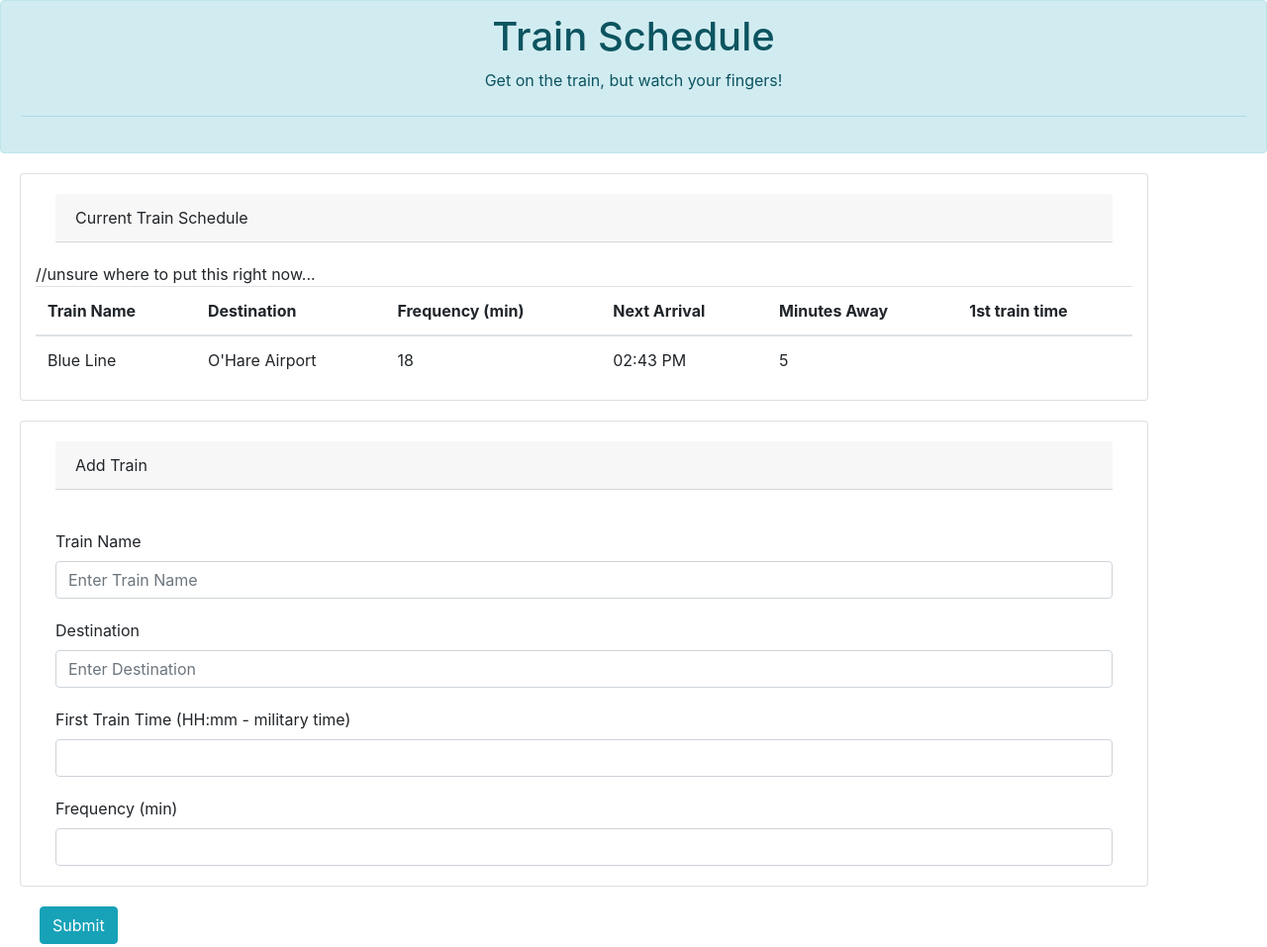
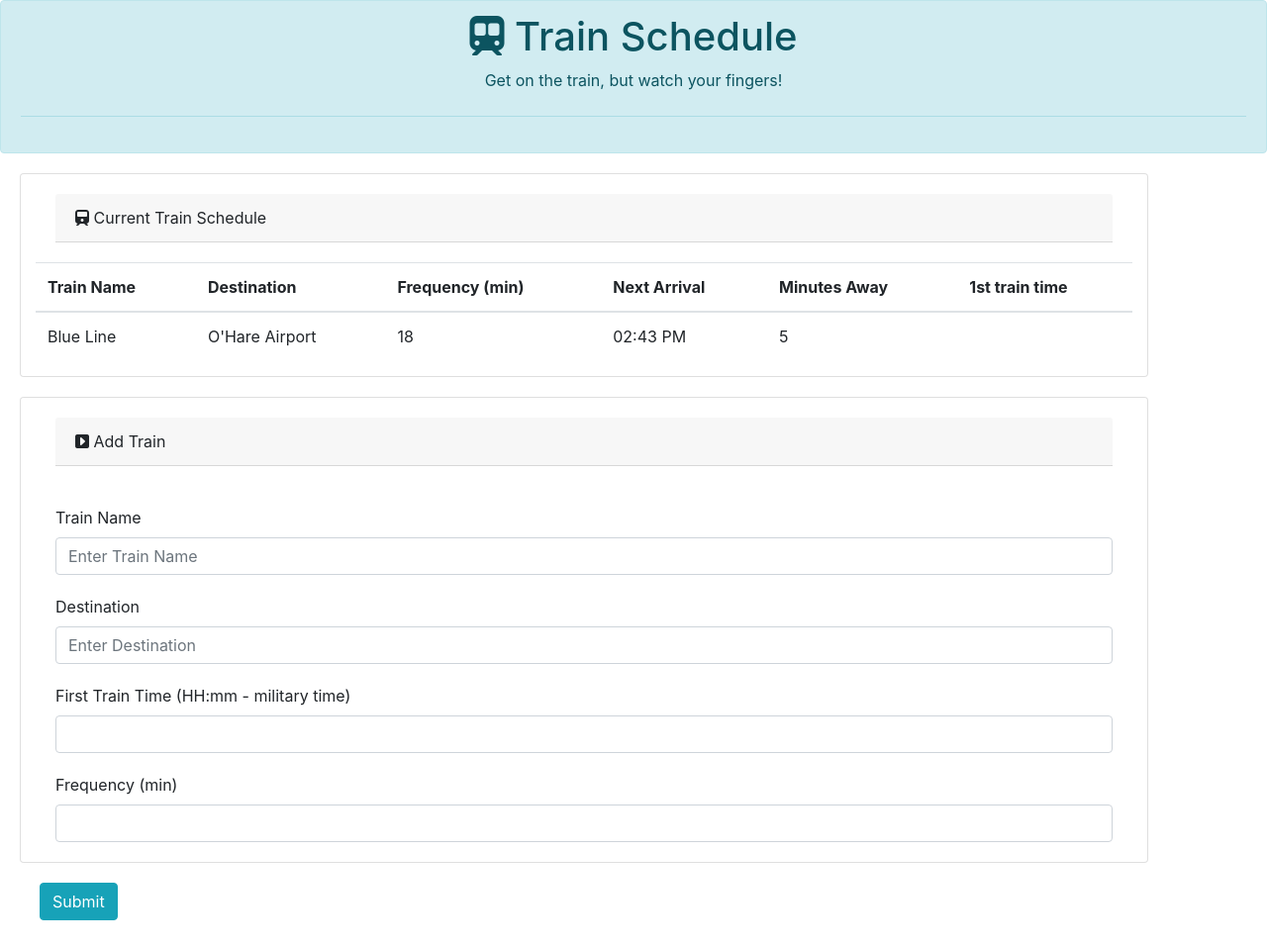
Before and after one commit to stappbot/Train-Scheduler, a plain HTML site: page index.html in a window 1280 px wide. Shown: the whole page at 99% size. Drawn offline with nearby package versions, Linux system fonts and the light colour scheme; no server answers.

Commit message:
add font awesome icons

```diff
--- a/index.html
+++ b/index.html
@@ -15,14 +15,19 @@
 <!-- FIREBASE -->
     <script src="https://www.gstatic.com/firebasejs/7.2.2/firebase-app.js"></script>
     <script src="https://www.gstatic.com/firebasejs/7.2.2/firebase-database.js"></script>
-<!-- CSS -->
+<!-- FONT AWESOME -->
+    <script
+     src="https://kit.fontawesome.com/4d58f93612.js"
+     crossorigin="anonymous"
+   ></script>
+    <!-- CSS -->
     <link rel="stylesheet" href="assets/style.css" />
 
 </head>
 
 <body>
   <div class="jumbotron alert alert-info text-center">
-    <h1 class="text-center">Train Schedule</h1>
+    <h1 class="text-center"><i class="fas fa-subway"></i>  Train Schedule</h1>
     <p>Get on the train, but watch your fingers!</p>
     <hr class="my-4" />
   </div>
@@ -30,8 +35,8 @@
   <div class="container">
     <div class="row">
       <div class="card col-12">
-        <div class="card-header">
-          Current Train Schedule
+        <div class="card-header"><i class="fas fa-train"></i>
+            Current Train Schedule
         </div>
         <table class="table">
           <thead>
@@ -41,7 +46,7 @@
               <th scope="col" class="frequency">Frequency (min)</th>
               <th scope="col" class="next-arrival">Next Arrival</th>
               <th scope="col" class="minutes-away">Minutes Away</th>
-              //unsure where to put this right now...
+              <!-- unsure where to put this right now... -->
               <th scope="col" class="first-train-time">1st train time</th>
 
             </tr>
@@ -65,8 +70,8 @@
   <div class="container">
     <div class="row">
       <div class="card col-12">
-        <div class="card-header">
-          Add Train
+        <div class="card-header"><i class="fas fa-caret-square-right"></i>
+            Add Train
         </div>
         <form role="form">
           <div class="form-group">
```
